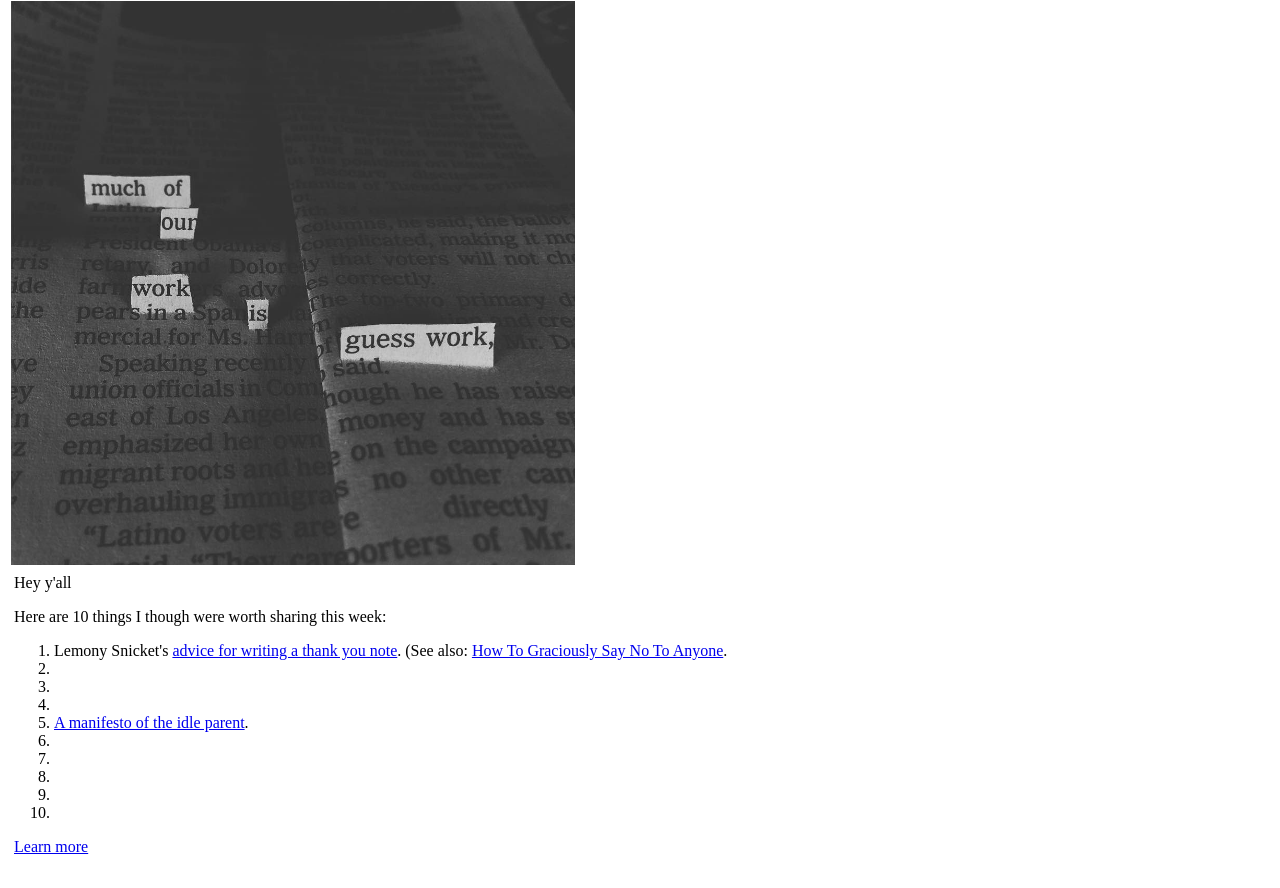
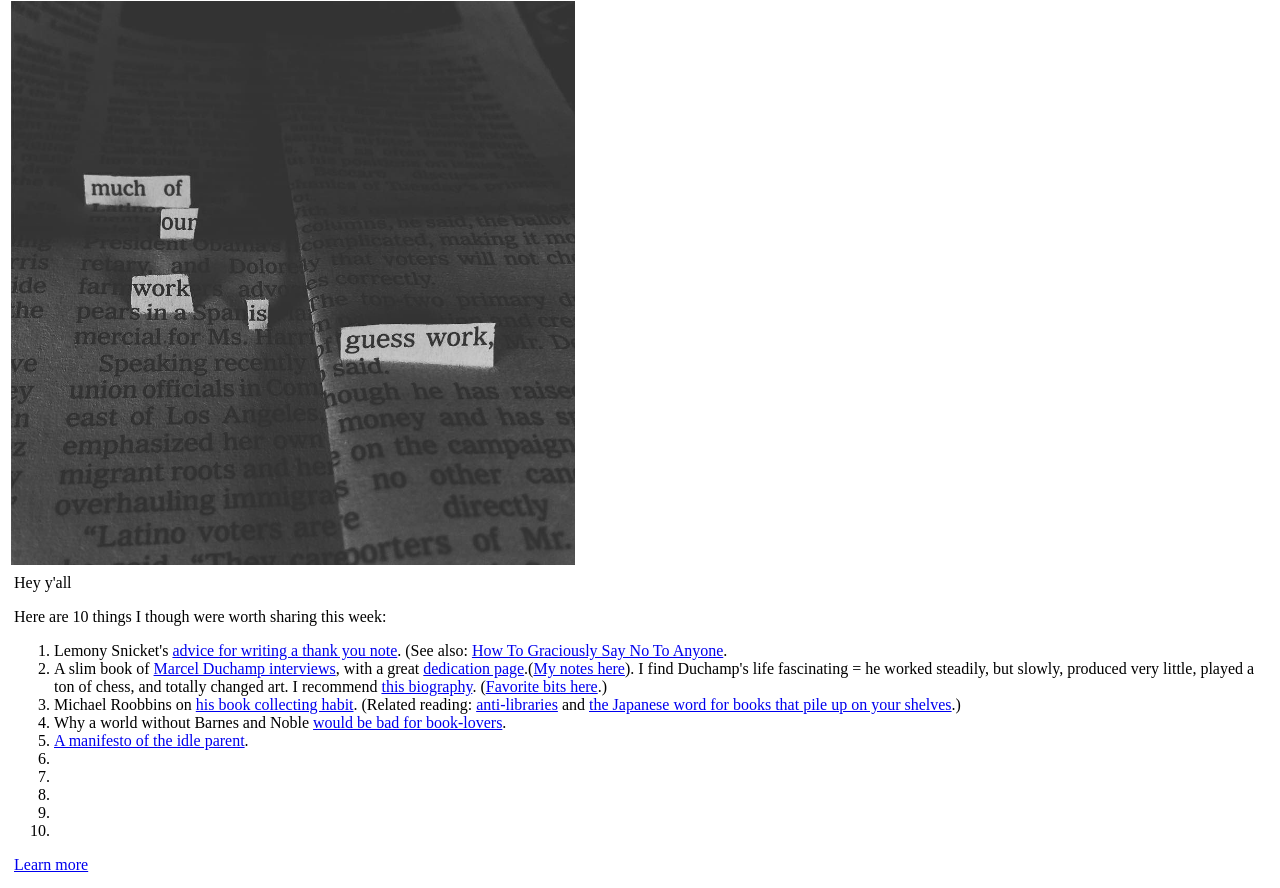
Before and after one commit to zaynejaz/HTMLEmail2-Newsletter, a plain HTML site: page index.html in a window 1280 px wide. Shown: the part 292-1180 px from the top of the page. Drawn offline with Linux system fonts and the light colour scheme.

Commit message:
5 entries checked in ol

```diff
--- a/index.html
+++ b/index.html
@@ -72,9 +72,9 @@
                                 <p>
                                     <ol>
                                         <li>Lemony Snicket's <a href="#">advice for writing a thank you note</a>. (See also: <a href="#">How To Graciously Say No To Anyone</a>.</li>
-                                        <li></li>
-                                        <li></li>
-                                        <li></li>
+                                        <li>A slim book of <a href="#">Marcel Duchamp interviews</a>, with a great <a href="#">dedication page</a>.(<a href="#">My notes here</a>). I find Duchamp's life fascinating = he worked steadily, but slowly, produced very little, played a ton of chess, and totally changed art. I recommend <a href="#">this biography</a>. (<a href="#">Favorite bits here</a>.)</li>
+                                        <li>Michael Roobbins on <a href="#">his book collecting habit</a>. (Related reading: <a href="#">anti-libraries</a> and <a href="#">the Japanese word for books that pile up on your shelves</a>.)</li>
+                                        <li>Why a world without Barnes and Noble <a href="#">would be bad for book-lovers</a>.</li>
                                         <li><a href="#">A manifesto of the idle parent</a>.</li>
                                         <li></li>
                                         <li></li>
```
